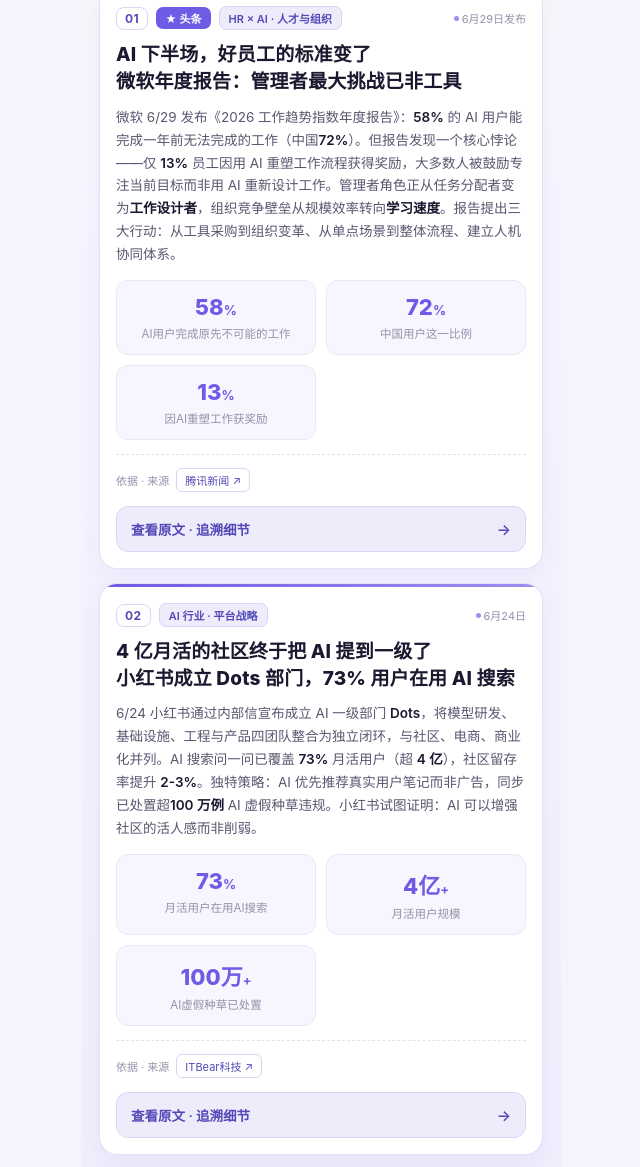
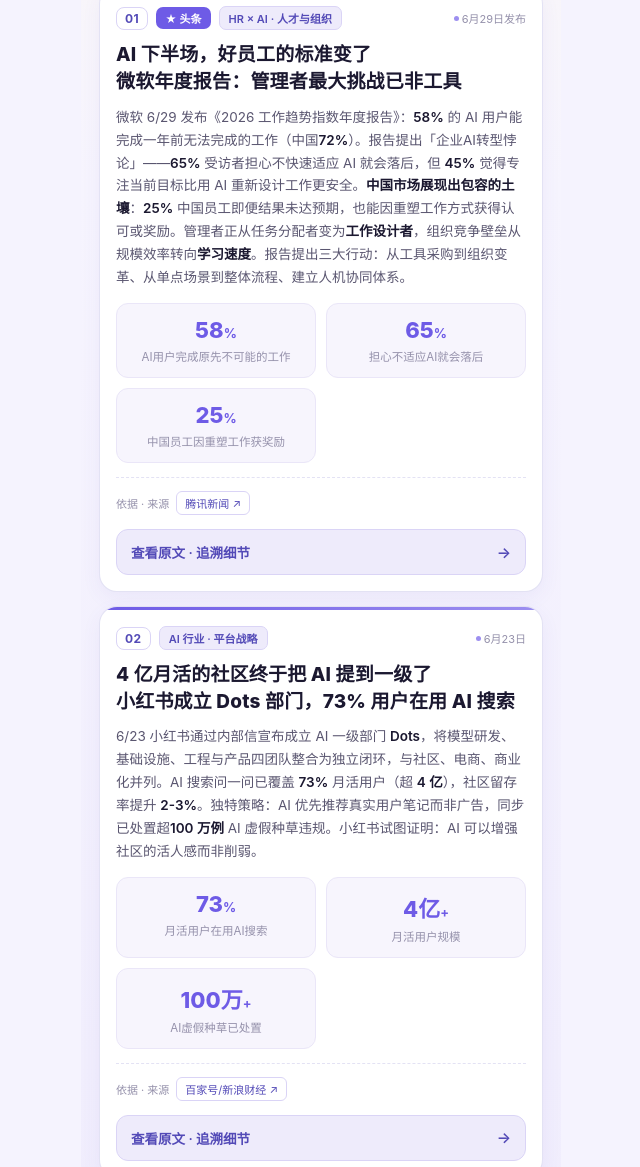
Before and after one commit to Dianbingo/ai-hr-daily, a plain HTML site: page index.html in a window 1280 px wide. Shown: the part 563-1730 px from the top of the page, without its empty margins (319-959 px from the left). Drawn offline with Linux system fonts and the light colour scheme.

Commit message:
Add files via upload

```diff
--- a/index.html
+++ b/index.html
@@ -338,29 +338,29 @@
     count: { total: 55, key: 3, insight: 0 },
     keyNumbers: [
       { v:"58", u:"%", lab:"AI用户完成原先不可能的工作", src:"微软报告", url:"https://new.qq.com/rain/a/20260629A04JCK00" },
-      { v:"73", u:"%", lab:"小红书月活用户在用AI搜索", src:"ITBear", url:"https://www.itbear.com.cn/html/2026-06/1409149.html" },
+      { v:"73", u:"%", lab:"小红书月活用户在用AI搜索", src:"百家号/新浪财经", url:"https://baijiahao.baidu.com/s?id=1868774459884619655" },
       { v:"8,000", u:"次", lab:"AI导览机器人月均交互量", src:"搜狐", url:"https://www.sohu.com/a/1041995576_122576919" }
     ],
     cards: [
       {
         no:"01", head:true, grade:"HR × AI · 人才与组织", time:"6月29日发布",
         title:["AI 下半场，好员工的标准变了","微软年度报告：管理者最大挑战已非工具"], hi:"好员工变了",
-        summary:"微软 6/29 发布《2026 工作趋势指数年度报告》：<b>58%</b> 的 AI 用户能完成一年前无法完成的工作（中国<b>72%</b>）。但报告发现一个核心悖论——仅 <b>13%</b> 员工因用 AI 重塑工作流程获得奖励，大多数人被鼓励专注当前目标而非用 AI 重新设计工作。管理者角色正从任务分配者变为<b>工作设计者</b>，组织竞争壁垒从规模效率转向<b>学习速度</b>。报告提出三大行动：从工具采购到组织变革、从单点场景到整体流程、建立人机协同体系。",
+        summary:"微软 6/29 发布《2026 工作趋势指数年度报告》：<b>58%</b> 的 AI 用户能完成一年前无法完成的工作（中国<b>72%</b>）。报告提出「企业AI转型悖论」——<b>65%</b> 受访者担心不快速适应 AI 就会落后，但 <b>45%</b> 觉得专注当前目标比用 AI 重新设计工作更安全。<b>中国市场展现出包容的土壤</b>：<b>25%</b> 中国员工即便结果未达预期，也能因重塑工作方式获得认可或奖励。管理者正从任务分配者变为<b>工作设计者</b>，组织竞争壁垒从规模效率转向<b>学习速度</b>。报告提出三大行动：从工具采购到组织变革、从单点场景到整体流程、建立人机协同体系。",
         mini:[ {v:"58",u:"%",t:"AI用户完成原先不可能的工作"},
-               {v:"72",u:"%",t:"中国用户这一比例"},
-               {v:"13",u:"%",t:"因AI重塑工作获奖励"} ],
+               {v:"65",u:"%",t:"担心不适应AI就会落后"},
+               {v:"25",u:"%",t:"中国员工因重塑工作获奖励"} ],
         sources:[ {name:"腾讯新闻",url:"https://new.qq.com/rain/a/20260629A04JCK00"} ],
         readUrl:"https://new.qq.com/rain/a/20260629A04JCK00"
       },
       {
-        no:"02", grade:"AI 行业 · 平台战略", time:"6月24日",
+        no:"02", grade:"AI 行业 · 平台战略", time:"6月23日",
         title:["4 亿月活的社区终于把 AI 提到一级了","小红书成立 Dots 部门，73% 用户在用 AI 搜索"], hi:"AI一级部门",
-        summary:"6/24 小红书通过内部信宣布成立 AI 一级部门 <b>Dots</b>，将模型研发、基础设施、工程与产品四团队整合为独立闭环，与社区、电商、商业化并列。AI 搜索问一问已覆盖 <b>73%</b> 月活用户（超 <b>4 亿</b>），社区留存率提升 <b>2-3%</b>。独特策略：AI 优先推荐真实用户笔记而非广告，同步已处置超<b>100 万例</b> AI 虚假种草违规。小红书试图证明：AI 可以增强社区的活人感而非削弱。",
+        summary:"6/23 小红书通过内部信宣布成立 AI 一级部门 <b>Dots</b>，将模型研发、基础设施、工程与产品四团队整合为独立闭环，与社区、电商、商业化并列。AI 搜索问一问已覆盖 <b>73%</b> 月活用户（超 <b>4 亿</b>），社区留存率提升 <b>2-3%</b>。独特策略：AI 优先推荐真实用户笔记而非广告，同步已处置超<b>100 万例</b> AI 虚假种草违规。小红书试图证明：AI 可以增强社区的活人感而非削弱。",
         mini:[ {v:"73",u:"%",t:"月活用户在用AI搜索"},
                {v:"4亿",u:"+",t:"月活用户规模"},
                {v:"100万",u:"+",t:"AI虚假种草已处置"} ],
-        sources:[ {name:"ITBear科技",url:"https://www.itbear.com.cn/html/2026-06/1409149.html"} ],
-        readUrl:"https://www.itbear.com.cn/html/2026-06/1409149.html"
+        sources:[ {name:"百家号/新浪财经",url:"https://baijiahao.baidu.com/s?id=1868774459884619655"} ],
+        readUrl:"https://baijiahao.baidu.com/s?id=1868774459884619655"
       },
       {
         no:"03", grade:"AI × 内容创作 · 文化场景", time:"6月中下旬",
```
